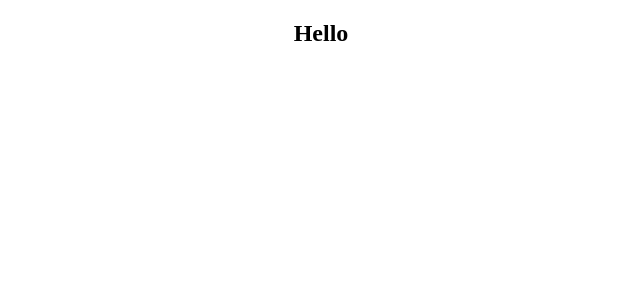
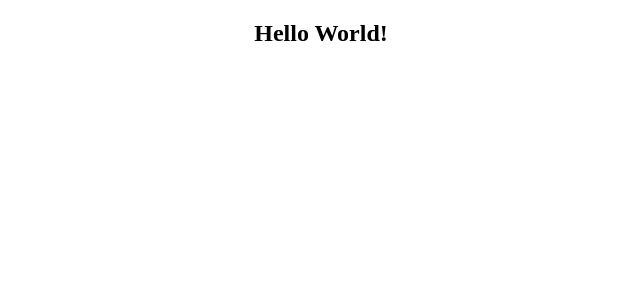
Before and after one commit to Waqar-Hafeez-Ahmed/figma-sp-01, a React (Create React App) app: page / in a window 1280 px wide. Shown: the top 300 px of the page, without its empty margins (319-959 px from the left). Built offline with nearby package versions, Linux system fonts and the light colour scheme.

Commit message:
first commit from PC

```diff
--- a/src/App.js
+++ b/src/App.js
@@ -3,7 +3,7 @@ import "./App.css";
 function App() {
   return (
     <div className="App">
-      <h2>Hello</h2>
+      <h2>Hello World!</h2>
     </div>
   );
 }
```
